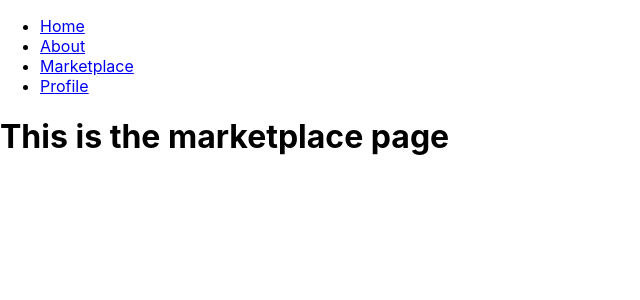
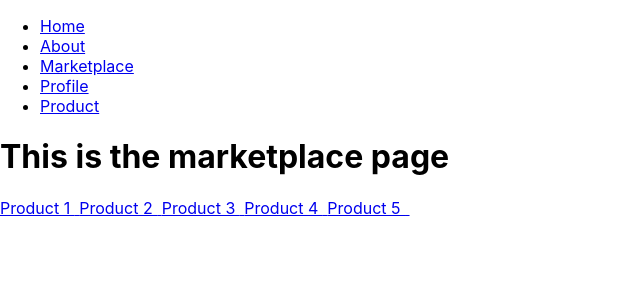
Before and after one commit to Mani007/react-router6, a React (Create React App) app: page /martketplace in a window 1280 px wide. Shown: the top 300 px of the page, without its empty margins (0-640 px from the left). Built offline with nearby package versions, Linux system fonts and the light colour scheme.

Commit message:
Dynamic Routing

```diff
--- a/src/App.js
+++ b/src/App.js
@@ -1,10 +1,11 @@
-import logo from './logo.svg';
+
 import './App.css';
 import { Route,Routes,Link } from 'react-router-dom';
 import Home from './pages/Home';
 import About from './pages/About';
 import Marketplace from './pages/Marketplace';
 import Profile from './pages/Profile';
+import Product from './pages/Product';
 
 function App() {
   return (
@@ -23,6 +24,9 @@ function App() {
         <li>
           <Link to="/profile">Profile</Link>
         </li>
+        <li>
+          <Link to="/product">Product</Link>
+        </li>
       </ul>
     </nav>
     <Routes>
@@ -30,6 +34,7 @@ function App() {
       <Route path='/about' element={<About/>} />
       <Route path='/martketplace' element={<Marketplace/>}/>
       <Route path='/profile' element={<Profile/>}/>
+      <Route path='/product/:id' element={<Product/>}/>
     </Routes>
     </>
   );
--- a/src/pages/Marketplace.jsx
+++ b/src/pages/Marketplace.jsx
@@ -1,9 +1,17 @@
 import React from 'react'
+import { Link } from 'react-router-dom'
 
 export default function Marketplace() {
   return (
+    <>
     <div>
         <h1>This is the marketplace page </h1>
+        <Link to="/product/01">Product 1 <span> &nbsp;</span></Link>
+        <Link to="/product/02">Product 2 <span> &nbsp;</span></Link>
+        <Link to="/product/03">Product 3 <span> &nbsp;</span></Link>
+        <Link to="/product/04">Product 4 <span> &nbsp;</span></Link>
+        <Link to="/product/05">Product 5 <span> &nbsp;</span></Link>
     </div>
+    </>
   )
 }
--- /dev/null
+++ b/src/pages/Product.jsx
@@ -0,0 +1,14 @@
+import React from 'react'
+import { useParams } from 'react-router-dom'
+
+export default function Product() {
+  const {id} = useParams()
+    return (
+    <>
+    <div>
+      <h1>This is the product Description of </h1>
+        <h3>This is Product <strong>{id}</strong></h3>
+    </div>
+    </>
+  )
+}
```
